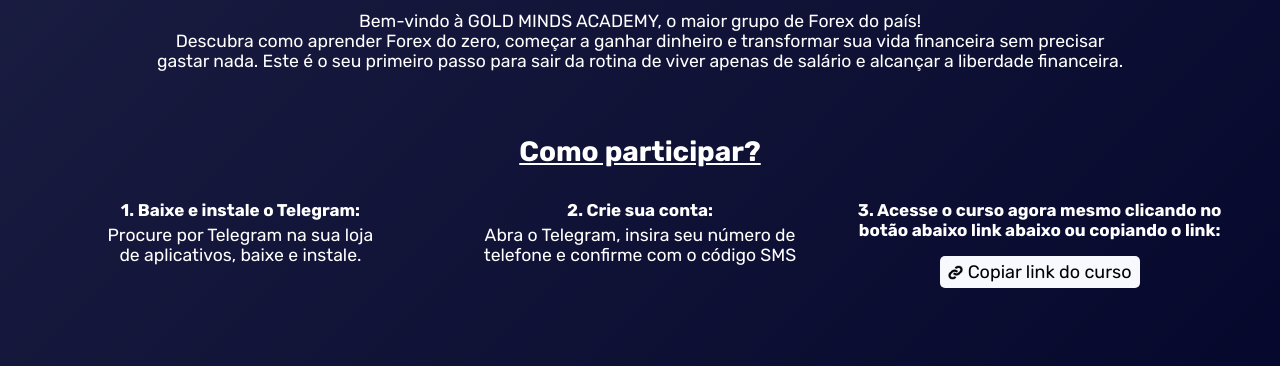
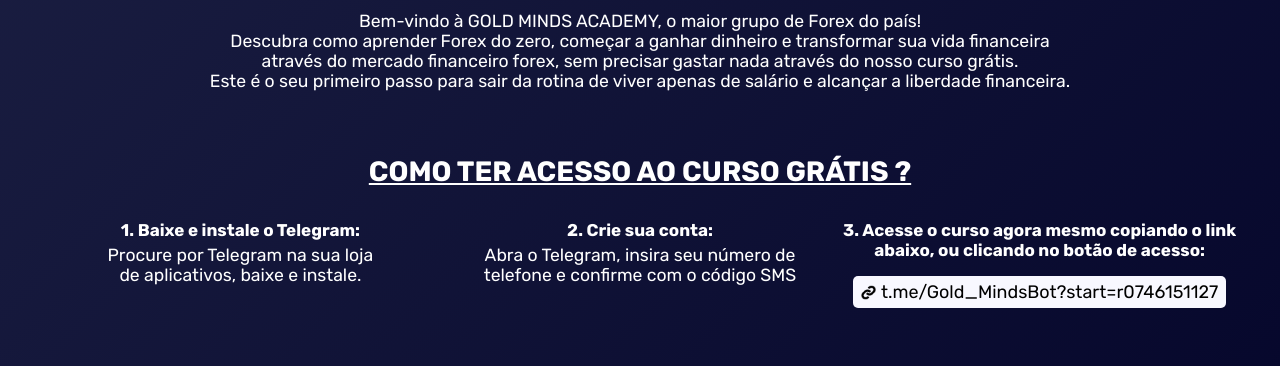
Before and after one commit to renzi-fidele-frontend/alen_vsl, a plain HTML site: page index.html in a window 1280 px wide. Shown: the part 381-747 px from the top of the page. Drawn offline with Linux system fonts and the light colour scheme.

Commit message:
feat: Adicionando as alterações de copy solicitadas

```diff
--- a/index.html
+++ b/index.html
@@ -12,13 +12,14 @@
          <h1>Descubra como <span class="span">ganhar dinhero no mercado Forex</span> e Mudar sua Vida! 🇲🇿</h1>
          <p>Bem-vindo à GOLD MINDS ACADEMY, o maior grupo de Forex do país!</p>
          <p>
-            Descubra como aprender Forex do zero, começar a ganhar dinheiro e transformar sua vida financeira sem precisar gastar nada. Este é o
-            seu primeiro passo para sair da rotina de viver apenas de salário e alcançar a liberdade financeira.
+            Descubra como aprender Forex do zero, começar a ganhar dinheiro e transformar sua vida financeira através do mercado financeiro
+            forex, sem precisar gastar nada através do nosso curso grátis.
          </p>
+         <p>Este é o seu primeiro passo para sair da rotina de viver apenas de salário e alcançar a liberdade financeira.</p>
          <!-- <img id="flayer" src="imgs/flayer.jpg" alt="Foto principal" /> -->
 
          <!-- Como acessar -->
-         <h5>Como participar?</h5>
+         <h5>COMO TER ACESSO AO CURSO GRÁTIS ?</h5>
          <div id="comoAcessar">
             <div>
                <h6>1. Baixe e instale o Telegram:</h6>
@@ -29,8 +30,8 @@
                <p>Abra o Telegram, insira seu número de telefone e confirme com o código SMS</p>
             </div>
             <div>
-               <h6 id="lastTit">3. Acesse o curso agora mesmo clicando no botão abaixo link abaixo ou copiando o link:</h6>
-               <a id="copy" href=""><img src="imgs/copy.png" /> Copiar link do curso</a>
+               <h6 id="lastTit">3. Acesse o curso agora mesmo copiando o link abaixo, ou clicando no botão de acesso:</h6>
+               <a id="copy" href=""><img src="imgs/copy.png" />t.me/Gold_MindsBot?start=r0746151127</a>
             </div>
          </div>
 
```
